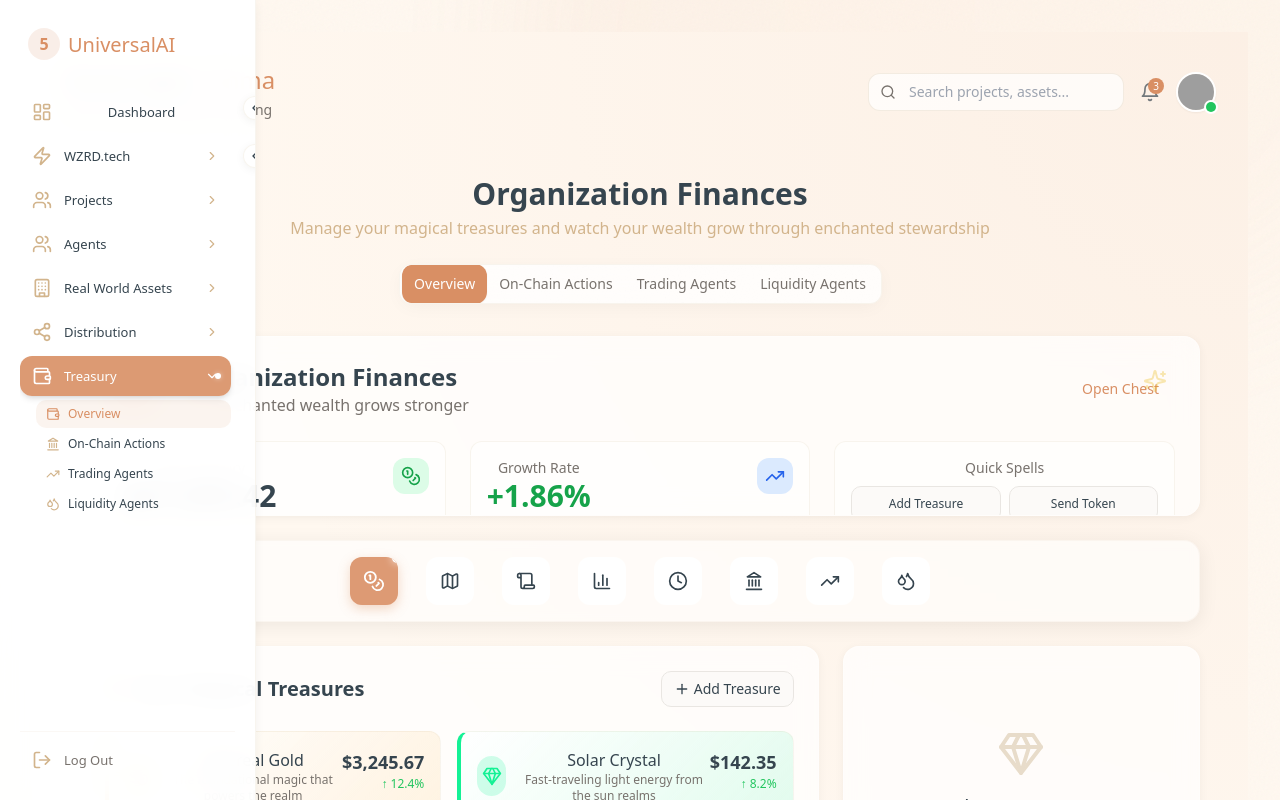
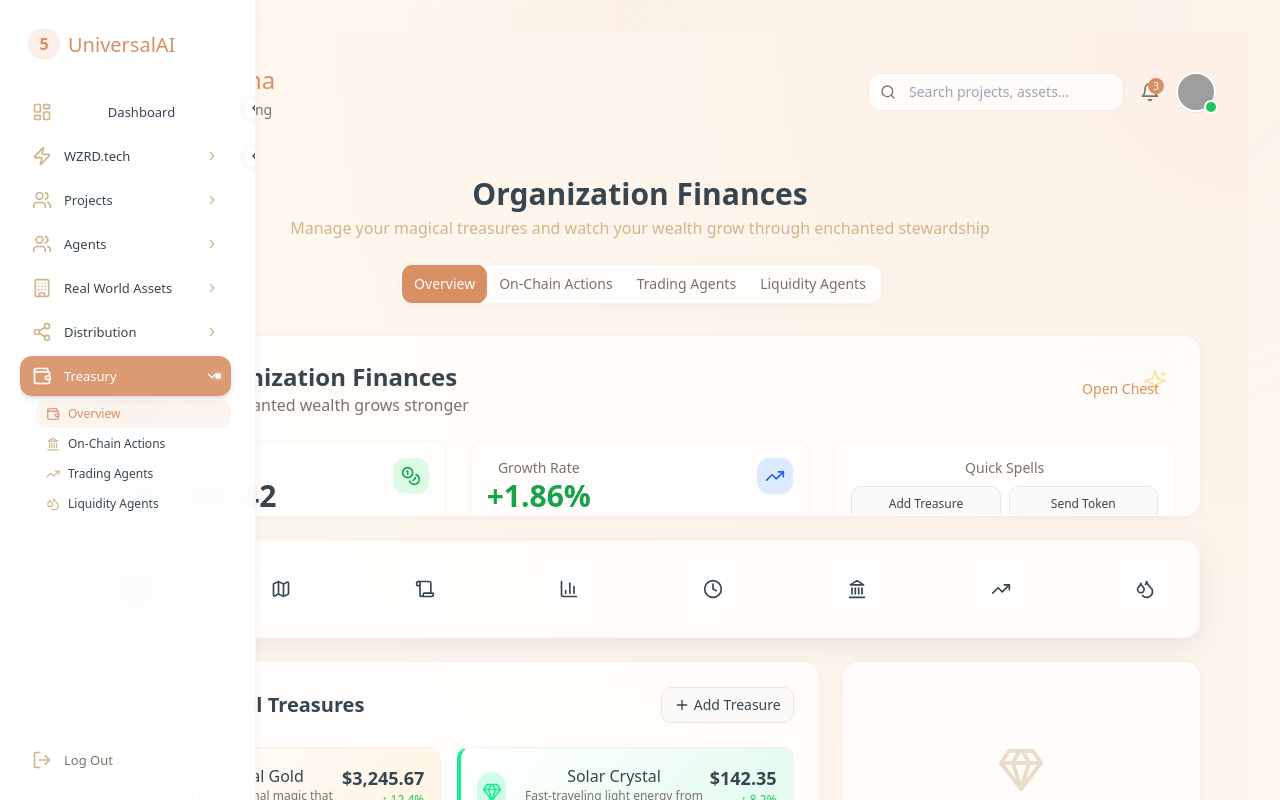
Before and after one commit to gratitude5dee/universalai-studio-24, a React (Vite) app: page /treasury in a window 1280 px wide. Shown: the top 800 px of the page. Built offline with nearby package versions, Linux system fonts and the light colour scheme; grey boxes are pictures that could not be loaded.

Commit message:
Improve tab navigation component
Refactor tab navigation component to improve animations and mouse interactivity, and adjust button spacing.

```diff
--- a/src/components/treasury/TabNavigation.tsx
+++ b/src/components/treasury/TabNavigation.tsx
@@ -19,7 +19,7 @@ const TabNavigation: React.FC<TabNavigationProps> = ({ tabs, activeTab, setActiv
   const [hoveredTab, setHoveredTab] = useState<string | null>(null);
 
   return (
-    <div className="flex justify-center overflow-x-auto py-4 px-6 gap-7 bg-white/60 backdrop-blur-sm rounded-2xl border border-studio-sand/20 shadow-[0_4px_20px_rgba(0,0,0,0.07)] relative">
+    <div className="flex justify-between overflow-x-auto py-6 px-8 gap-10 bg-white/70 backdrop-blur-md rounded-2xl border border-studio-sand/20 shadow-[0_8px_30px_rgba(0,0,0,0.08)] relative">
       {tabs.map((tab) => {
         const TabIcon = tab.icon;
         const isActive = activeTab === tab.id;
@@ -34,41 +34,58 @@ const TabNavigation: React.FC<TabNavigationProps> = ({ tabs, activeTab, setActiv
           >
             <motion.div
               className={cn(
-                "flex items-center rounded-xl transition-all overflow-hidden",
+                "flex items-center rounded-xl overflow-hidden transition-all duration-300",
                 isActive
-                  ? "bg-studio-accent text-white shadow-[0_4px_12px_rgba(217,143,100,0.35)]"
-                  : "bg-white/90 text-studio-charcoal hover:bg-white hover:shadow-md"
+                  ? "bg-studio-accent text-white shadow-[0_6px_20px_rgba(217,143,100,0.4)]"
+                  : "bg-white/90 text-studio-charcoal hover:bg-white hover:shadow-lg"
               )}
               animate={{
-                width: isHovered ? 'auto' : 'auto',
+                width: isHovered ? 'auto' : '46px',
                 transition: {
                   type: "spring",
-                  stiffness: 500,
-                  damping: 30
+                  stiffness: 550,
+                  damping: 25
                 }
               }}
               whileHover={{
-                y: -2,
-                transition: { type: "spring", stiffness: 400, damping: 10 }
+                y: -4,
+                transition: { type: "spring", stiffness: 500, damping: 15 }
               }}
               whileTap={{
-                scale: 0.95,
-                transition: { type: "spring", stiffness: 400, damping: 17 }
+                scale: 0.92,
+                transition: { type: "spring", stiffness: 500, damping: 17 }
               }}
             >
               <motion.button
                 onClick={() => setActiveTab(tab.id)}
-                className="p-3.5 flex items-center justify-center relative"
+                className={cn(
+                  "p-3.5 flex items-center justify-center relative",
+                  isActive && "bg-white/10"
+                )}
                 aria-label={tab.name}
+                initial={false}
+                animate={{
+                  rotate: isHovered ? [0, -5, 5, -3, 0] : 0,
+                  scale: isActive ? 1.1 : 1,
+                  transition: {
+                    rotate: {
+                      type: "spring",
+                      stiffness: 300,
+                      damping: 10,
+                      duration: 0.6
+                    },
+                    scale: { duration: 0.3 }
+                  }
+                }}
               >
                 <TabIcon className={cn(
                   "w-5 h-5 transition-all duration-300",
-                  isActive ? "scale-110" : ""
+                  isActive ? "filter drop-shadow(0 0 3px rgba(255,255,255,0.5))" : ""
                 )} />
 
                 {isActive && (
                   <motion.span
-                    className="absolute inset-0 bg-white/10 rounded-xl"
+                    className="absolute inset-0 bg-white/20 rounded-xl"
                     initial={{ opacity: 0 }}
                     animate={{ opacity: 1 }}
                     layoutId="tab-highlight"
@@ -95,24 +112,31 @@ const TabNavigation: React.FC<TabNavigationProps> = ({ tabs, activeTab, setActiv
               <AnimatePresence>
                 {isHovered && (
                   <motion.div
-                    className="pr-3.5 pl-1 flex items-center"
-                    initial={{ width: 0, opacity: 0 }}
+                    className="pr-4 pl-1.5 flex items-center"
+                    initial={{
+                      width: 0,
+                      opacity: 0,
+                      x: -10
+                    }}
                     animate={{
                       width: 'auto',
                       opacity: 1,
+                      x: 0,
                       transition: {
                         type: "spring",
-                        stiffness: 500,
-                        damping: 30
+                        stiffness: 600,
+                        damping: 25
                       }
                     }}
                     exit={{
                       width: 0,
                       opacity: 0,
+                      x: -10,
                       transition: {
                         type: "spring",
-                        stiffness: 500,
-                        damping: 30
+                        stiffness: 600,
+                        damping: 25,
+                        opacity: { duration: 0.15 }
                       }
                     }}
                   >
```
